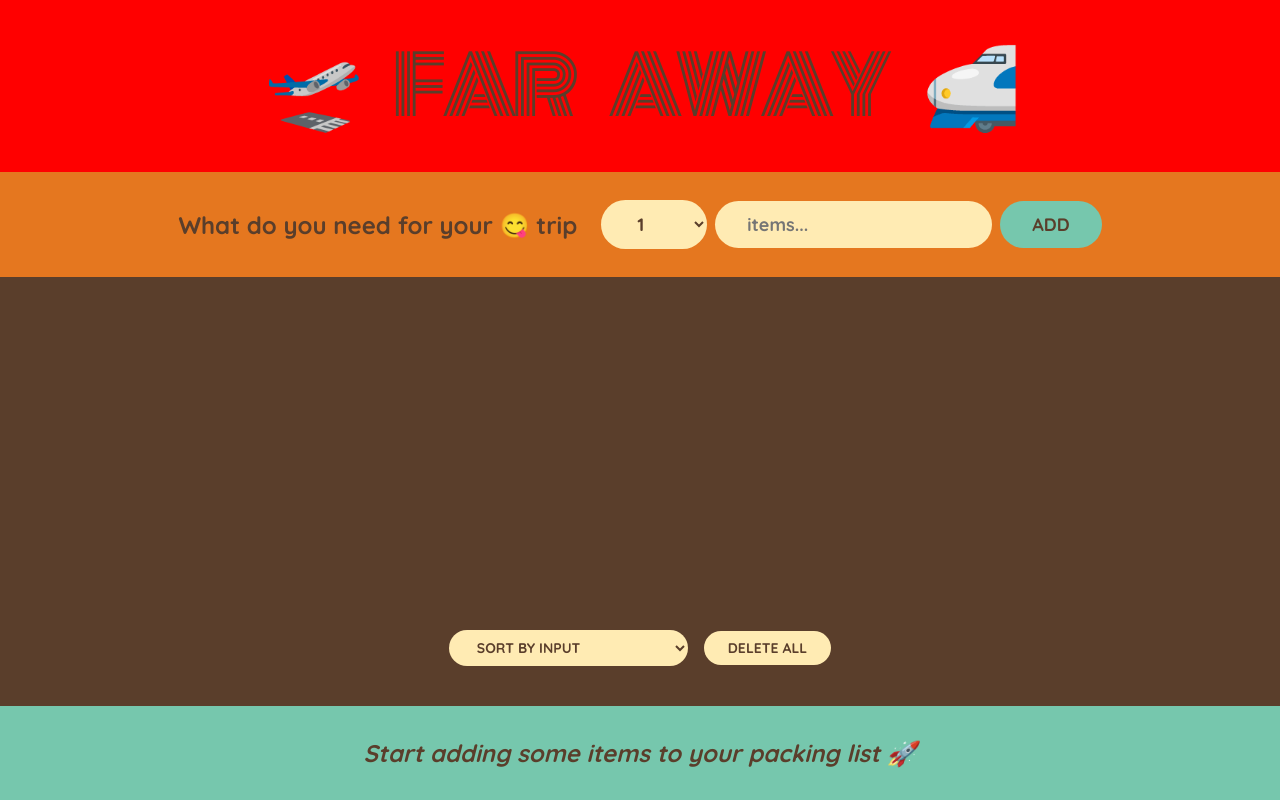
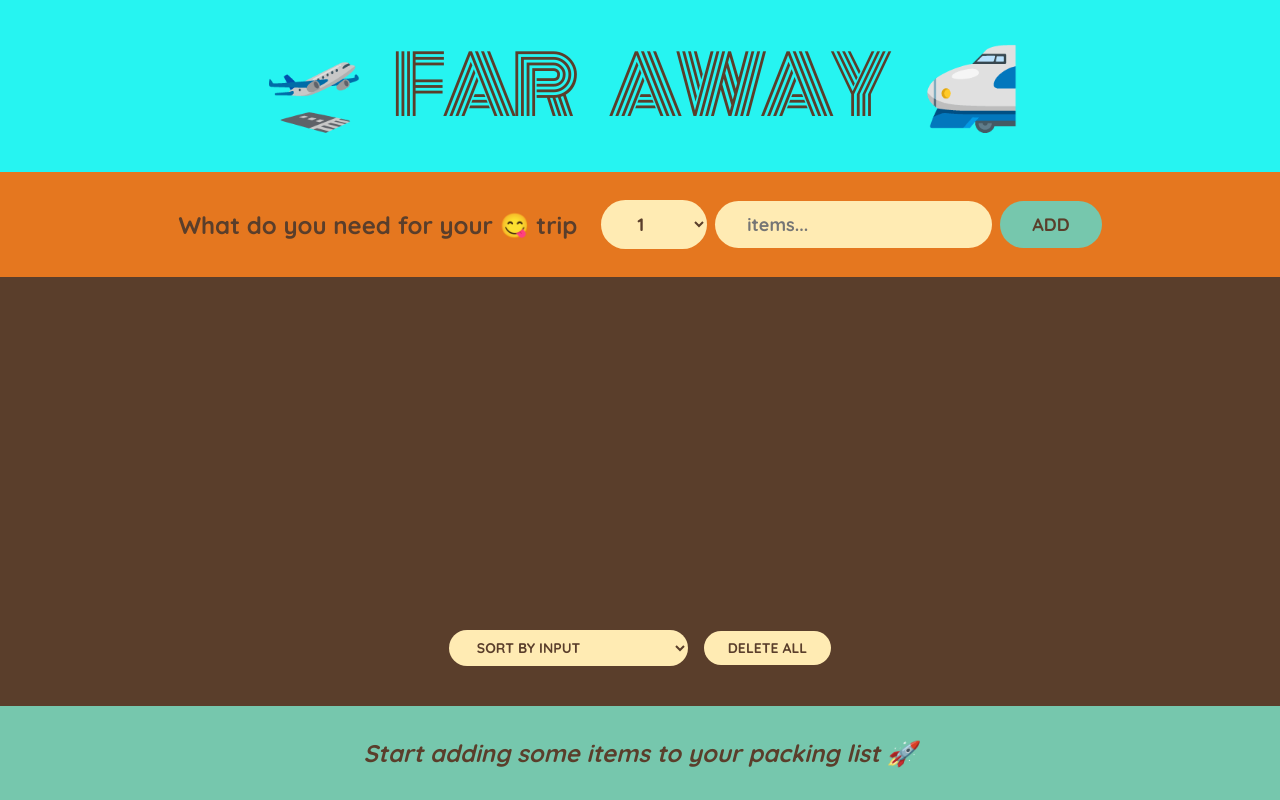
Before and after one commit to tayyabhaseeb/Far-away, a React (Create React App) app: page / in a window 1280 px wide. Built offline with nearby package versions, Linux system fonts and the light colour scheme.

Commit message:
color changes to blue

```diff
--- a/src/index.css
+++ b/src/index.css
@@ -27,7 +27,7 @@ body {
 
 h1 {
   text-align: center;
-  background-color: red;
+  background-color: #26f4f1;
   font-family: "Monoton";
   font-size: 8rem;
   text-transform: uppercase;
```
